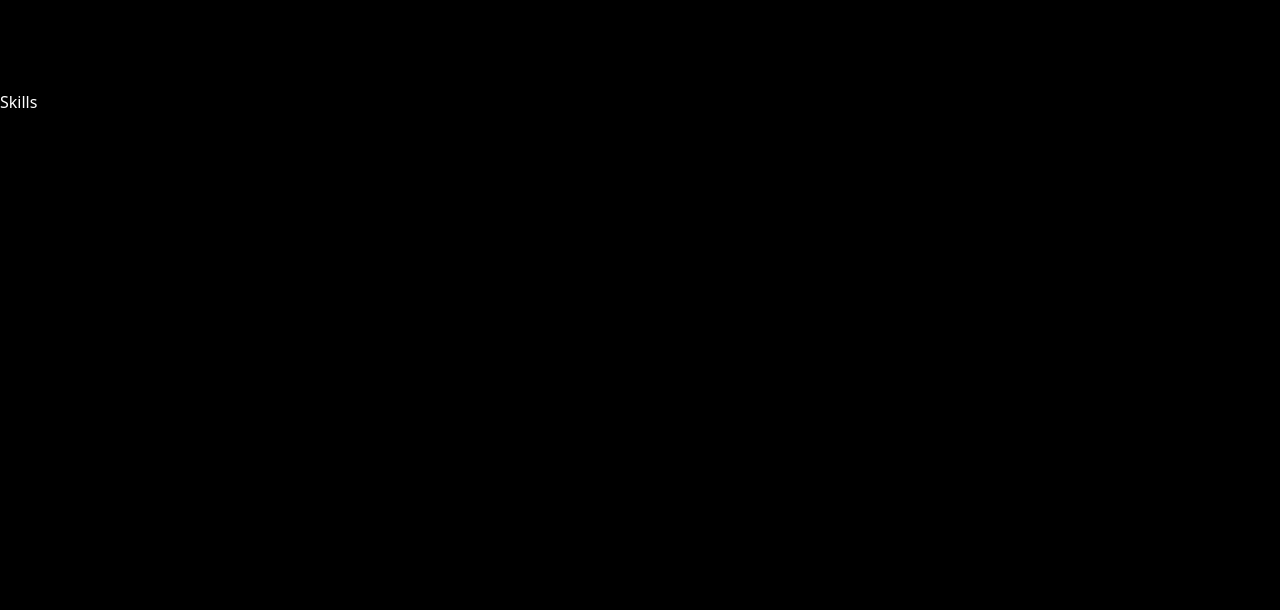
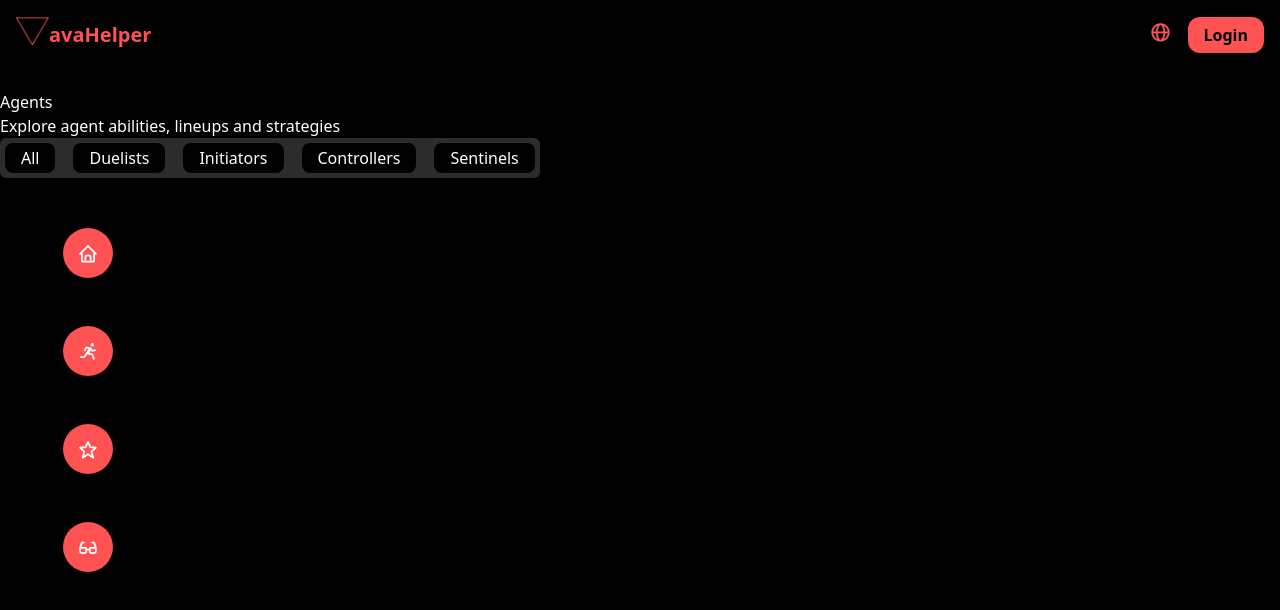
Before and after one commit to VavaHelper/Website, a Next.js app: page /skills in a window 1280 px wide. Shown: the top 610 px of the page. Built offline with nearby package versions, Linux system fonts and the light colour scheme; a web font is replaced by a local one.

Commit message:
feat(skills): Update skills page and module css.

```diff
--- a/src/app/skills/page.tsx
+++ b/src/app/skills/page.tsx
@@ -1,9 +1,25 @@
 // TODO: Igão e Matheus -> Iniciar tela de Skills
+
+import styles from './skills.module.css'
+import { Nav } from '../components/nav';
+import { SideBar } from '../components/side-bar';
 
 export default function Skills() {
     return (
-
-        <h1>Skills</h1>
-
-        );
+        <div className={styles.global}>
+            <Nav/>
+            <SideBar/>
+            <div className={styles.containersearch}>
+                <h1>Agents</h1>
+                <p className={styles.description}>Explore agent abilities, lineups and strategies</p>
+                <div className={styles.filter}>
+                    <button className={styles.button} type="button">All</button>
+                    <button className={styles.button} type="button">Duelists</button>
+                    <button className={styles.button} type="button">Initiators</button>
+                    <button className={styles.button} type="button">Controllers</button>
+                    <button className={styles.button} type="button">Sentinels</button>
+                </div>
+            </div>
+        </div>
+    );
 }
--- /dev/null
+++ b/src/app/skills/skills.module.css
@@ -0,0 +1,24 @@
+.description{
+    color: white;
+}
+
+.filter{
+    display: inline-flex;
+    gap: 0.5rem;
+    background-color: #2c2c2c;
+    border-radius: 6px;
+    flex-wrap: wrap;
+}
+
+.button{
+    display: flex;
+    justify-content: center;
+    align-items: center;
+    color: white;
+    padding: 0.5rem 1rem;
+    margin: 5px;
+    background-color: black;
+    height: 30px;
+    border-radius: 8px;
+    text-align: center;
+}
```
